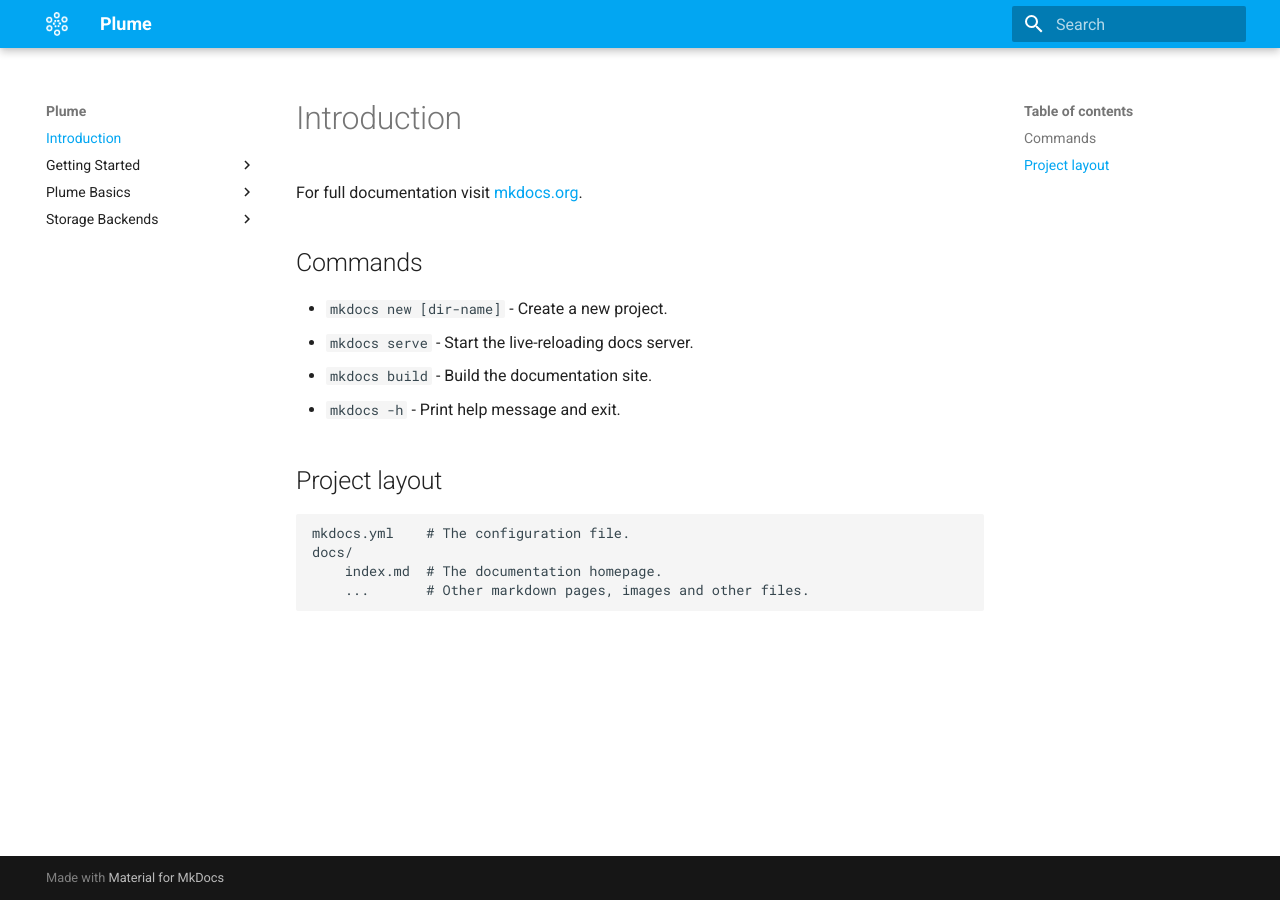
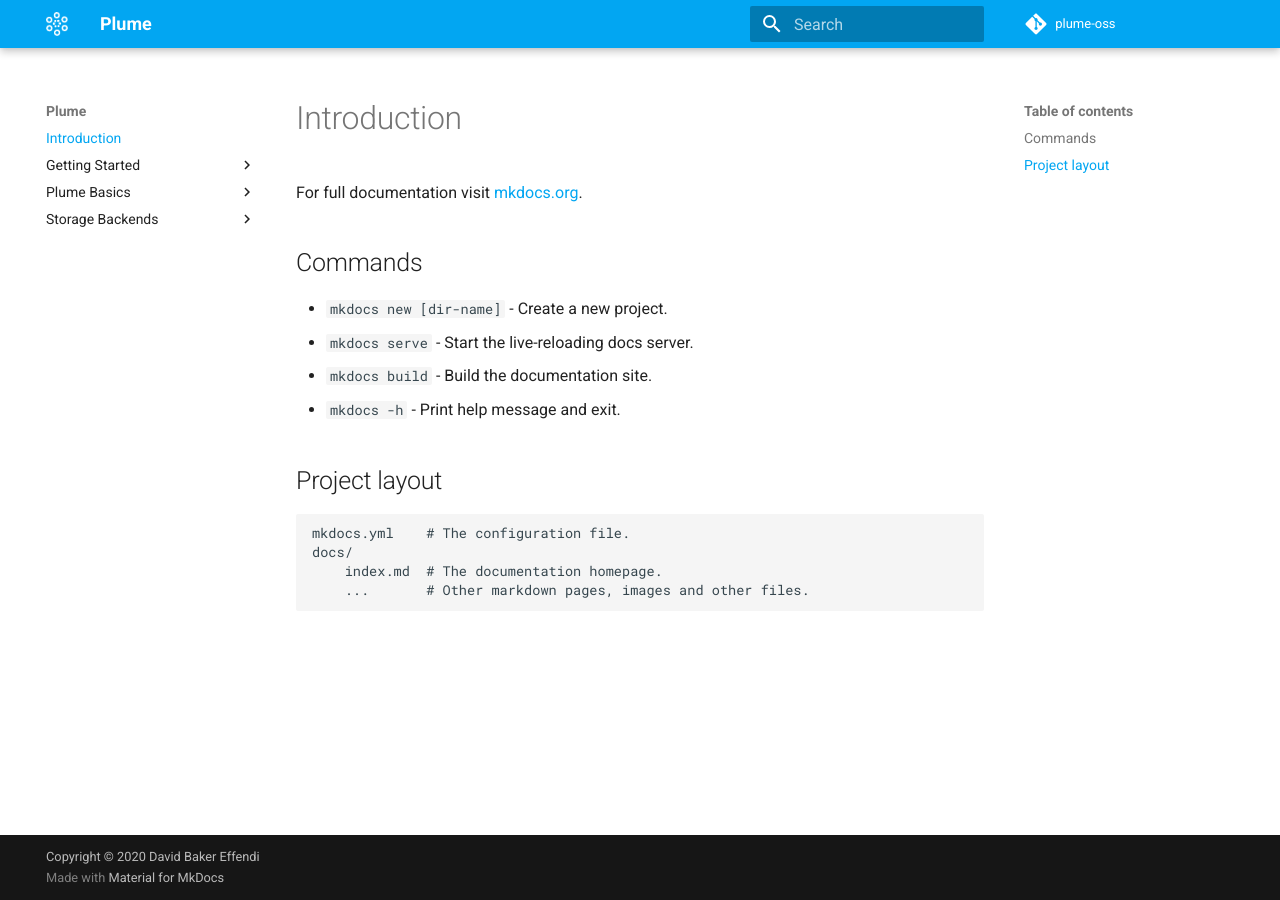
Before and after one commit to plume-oss/plume-docs, an MkDocs documentation site: the page built from docs/index.md, in a window 1280 px wide. Built offline with MkDocs 1.6.1 and Material for MkDocs 9.7.7, drawn with Linux system fonts in a browser that asks for light colours; some of the changed lines change nothing that is shown.

Commit message:
:pencil: Added project and copyright

```diff
--- a/mkdocs.yml
+++ b/mkdocs.yml
@@ -1,6 +1,21 @@
+# Project information
 site_name: Plume
+site_url: https://plume-oss.github.io/plume-docs/
+site_author: David Baker Effendi
+site_description: >-
+  A Soot-based, open-source code-property graph (CPG) analysis
+  library to project and incrementally analyze the CPG of programs
+  in graph databases.
+# Repository
+repo_name: plume-oss
+repo_url: https://github.com/plume-oss
+edit_uri: ""
+
+# Copyright
+copyright: Copyright &copy; 2020 David Baker Effendi
 
 theme:
+  language: 'en'
   name: material
   palette:
     primary: light blue
```
